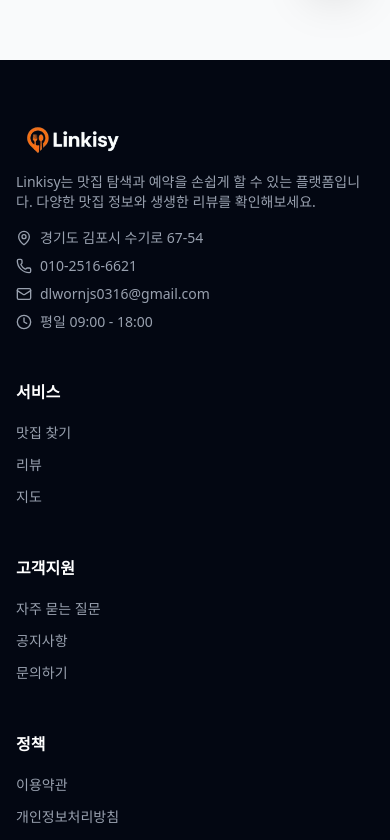
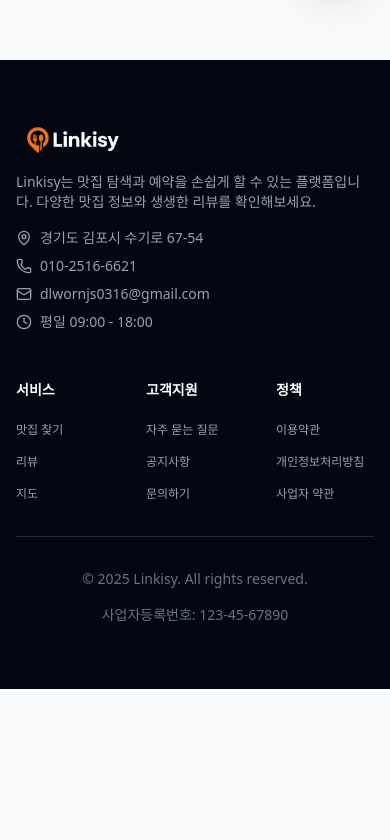
Before and after one commit to JAEKWON0316/ezroad, a Next.js app in the folder frontend/: page /find-password in a window 390 px wide. Shown: the part 840-1680 px from the top of the page. After the commit the page ends 1529 px from the top, so only its background shows below. Built offline with nearby package versions, Linux system fonts and the light colour scheme; no server answers.

Commit message:
줄바꿈수정

```diff
--- a/frontend/src/app/restaurants/[id]/page.tsx
+++ b/frontend/src/app/restaurants/[id]/page.tsx
@@ -322,8 +322,8 @@ export default function RestaurantDetailPage() {
       {/* Main Content Container */}
       <div className="max-w-5xl mx-auto px-4 sm:px-6 relative z-10 -mt-6" id="content-container">
         <div className="bg-white rounded-3xl shadow-xl border border-gray-100 min-h-[500px]">
-          {/* Sticky Tabs */}
-          <div className="sticky top-[60px] md:top-[70px] bg-white/95 backdrop-blur-xl border-b border-gray-100 z-30 rounded-t-3xl">
+          {/* Tabs - Removed Sticky */}
+          <div className="bg-white border-b border-gray-100 z-30 rounded-t-3xl">
             <div className="flex">
               {(['info', 'menu', 'reviews'] as const).map((tab) => (
                 <button
@@ -513,8 +513,8 @@ export default function RestaurantDetailPage() {
         </div>
       </div>
 
-      {/* Floating Bottom Bar (Mobile/Info Tab only or always?) - Let's keep it sticky at bottom for Reservation */}
-      <div className="fixed bottom-0 left-0 right-0 p-4 bg-white/90 backdrop-blur-xl border-t border-gray-200 z-50 md:hidden">
+      {/* Bottom Bar (Mobile/Info Tab only) - Removed Sticky (Fixed) */}
+      <div className="px-4 py-6 bg-white border-t border-gray-200 md:hidden max-w-5xl mx-auto">
         {/* 🔴 모바일 대기 인원 표시 */}
         {waitingCount > 0 && (
           <div className="flex items-center justify-center gap-2 mb-3 py-2 bg-purple-50 border border-purple-200 rounded-xl">
--- a/frontend/src/components/chat/ChatModal.tsx
+++ b/frontend/src/components/chat/ChatModal.tsx
@@ -96,7 +96,9 @@ export default function ChatModal({ onClose }: ChatModalProps) {
         {user && messages.length <= 1 && (
           <div className="text-center py-4 bg-white/50 rounded-2xl border border-dashed border-gray-200 mb-4 mx-2">
             <p className="text-sm text-gray-500 font-medium whitespace-pre-wrap">
-              &quot;{user.nickname || user.name}&quot;님, 안녕하세요! 👋\n오늘 어떤 맛집을 찾으시나요?
+              &quot;{user.nickname || user.name}&quot;님, 안녕하세요! 👋{"\n"}
+              오늘 어떤 맛집을{"\n"}
+              찾으시나요?
             </p>
           </div>
         )}
--- a/frontend/src/components/layout/Footer.tsx
+++ b/frontend/src/components/layout/Footer.tsx
@@ -27,7 +27,7 @@ export default function Footer() {
   return (
     <footer className="bg-gray-950 text-gray-400 font-sans">
       <div className="max-w-7xl mx-auto px-4 sm:px-6 lg:px-8 py-16">
-        <div className="grid grid-cols-1 md:grid-cols-2 lg:grid-cols-5 gap-12">
+        <div className="grid grid-cols-1 lg:grid-cols-5 gap-12">
           {/* Company Info */}
           <div className="lg:col-span-2">
             <Link href="/" className="flex items-center gap-2 mb-4">
@@ -57,16 +57,17 @@ export default function Footer() {
             </div>
           </div>
 
-          {/* Links */}
+          {/* Links Grid - 3 Columns on Mobile */}
+          <div className="lg:col-span-3 grid grid-cols-3 md:grid-cols-3 gap-8">
             {Object.entries(footerLinks).map(([title, links]) => (
               <div key={title}>
-              <h3 className="text-white font-semibold mb-4">{title}</h3>
+                <h3 className="text-white font-semibold mb-4 text-sm sm:text-base">{title}</h3>
                 <ul className="space-y-2">
                   {links.map((link) => (
                     <li key={link.href}>
                       <Link
                         href={link.href}
-                      className="text-sm hover:text-orange-400 transition-colors"
+                        className="text-xs sm:text-sm hover:text-orange-400 transition-colors"
                       >
                         {link.label}
                       </Link>
@@ -75,6 +76,7 @@ export default function Footer() {
                 </ul>
               </div>
             ))}
+          </div>
         </div>
 
         {/* Bottom */}
```
Lines whose indentation alone changed are shown as unchanged.
